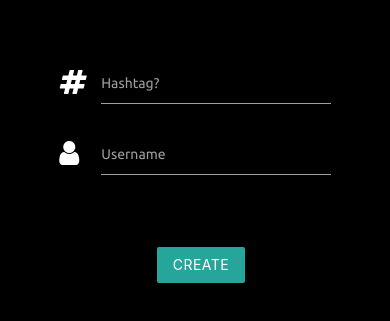
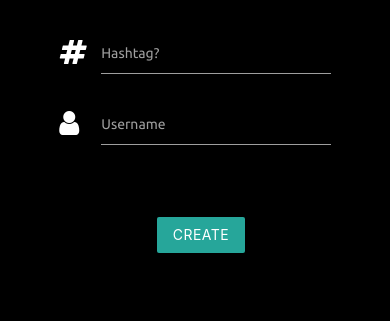
Before and after one commit to jonysosin/form, a plain HTML site: page index.html in a window 390 px wide. Shown: the part 203-524 px from the top of the page. Drawn offline with nearby package versions, Linux system fonts and the light colour scheme.

Commit message:
Responsive

```diff
--- a/style.css
+++ b/style.css
@@ -40,12 +40,14 @@ span#basic-addon1 {
     color: white;
 }
 
-.container-down
+.container-down {
+	margin-top: 50px;
+}
+
+
+@media (max-width: 768px)
 {
-	margin-top: 50px;
-
-	@media (max-width : 768 px)
-	{
+	.container-down {
 		margin-top: 15px;
 	}
 }
```
